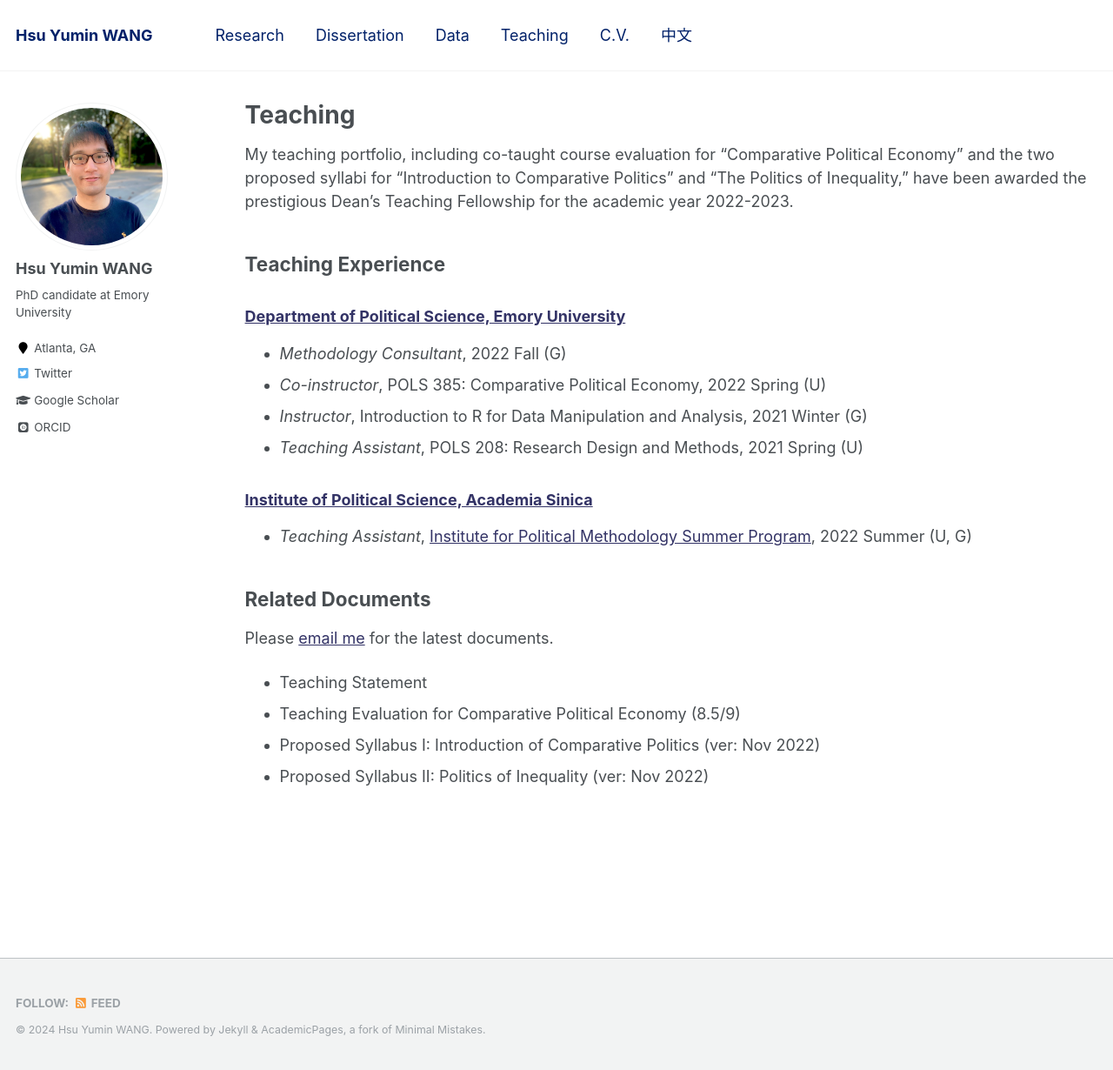
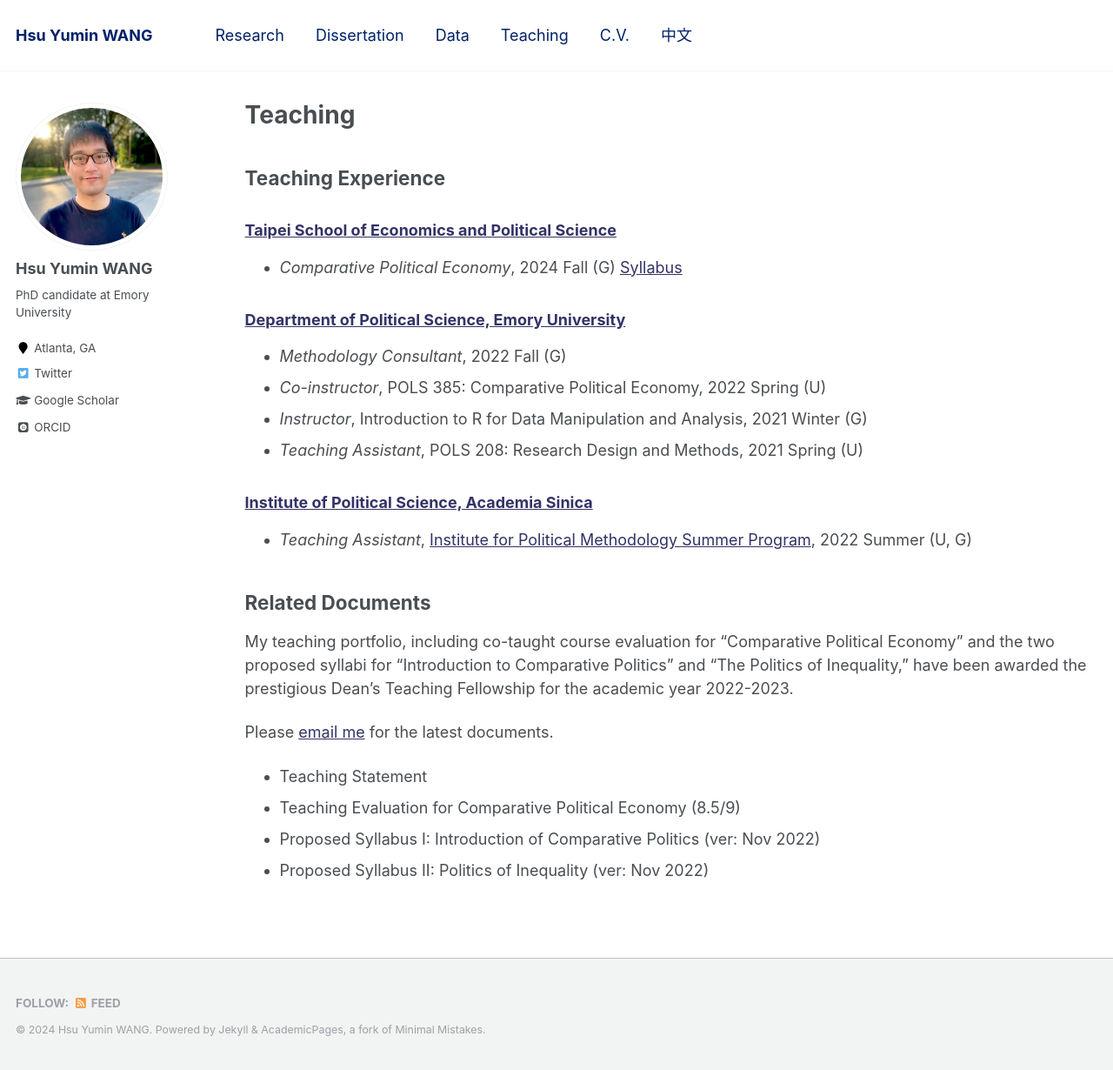
Before and after one commit to hsuyumin/hsuyumin.github.io, a Jekyll site: the page built from _pages/teaching.md, in a window 1280 px wide and 1230 px high. Shown: the whole window at 87% size. Built offline with Jekyll 4.4.1, drawn with Linux system fonts in a browser that asks for light colours; some web fonts are replaced; part of the change alters nothing that is shown.

Commit message:
Update teaching.md

```diff
--- a/_pages/teaching.md
+++ b/_pages/teaching.md
@@ -5,10 +5,11 @@ permalink: /teaching/
 author_profile: true
 ---
 
-My teaching portfolio, including co-taught course evaluation for "Comparative Political Economy" and the two proposed syllabi for "Introduction to Comparative Politics" and "The Politics of Inequality," have been awarded the prestigious Dean's Teaching Fellowship for the academic year 2022-2023.
-
 ## Teaching Experience
 
+### [Taipei School of Economics and Political Science](https://www.tse.nthu.edu.tw/)
+
+* _Comparative Political Economy_, 2024 Fall (G) [Syllabus](https://www.dropbox.com/scl/fi/sy529ciqh8arhwbtvd8yo/Syllabus___Advanced_Comparative_Political_Economy_website.pdf?rlkey=kvdoyeggmesaml6odkb4eksrv&dl=0)
 
 ### [Department of Political Science, Emory University](http://polisci.emory.edu/home/)
 * _Methodology Consultant_, 2022 Fall (G)
@@ -21,6 +22,9 @@ My teaching portfolio, including co-taught course evaluation for "Comparative Po
 
 
 ## Related Documents
+
+My teaching portfolio, including co-taught course evaluation for "Comparative Political Economy" and the two proposed syllabi for "Introduction to Comparative Politics" and "The Politics of Inequality," have been awarded the prestigious Dean's Teaching Fellowship for the academic year 2022-2023.
+
 Please [email me](mailto:hsu.yumin.wang@emory.edu) for the latest documents.
 
 * Teaching Statement
```
